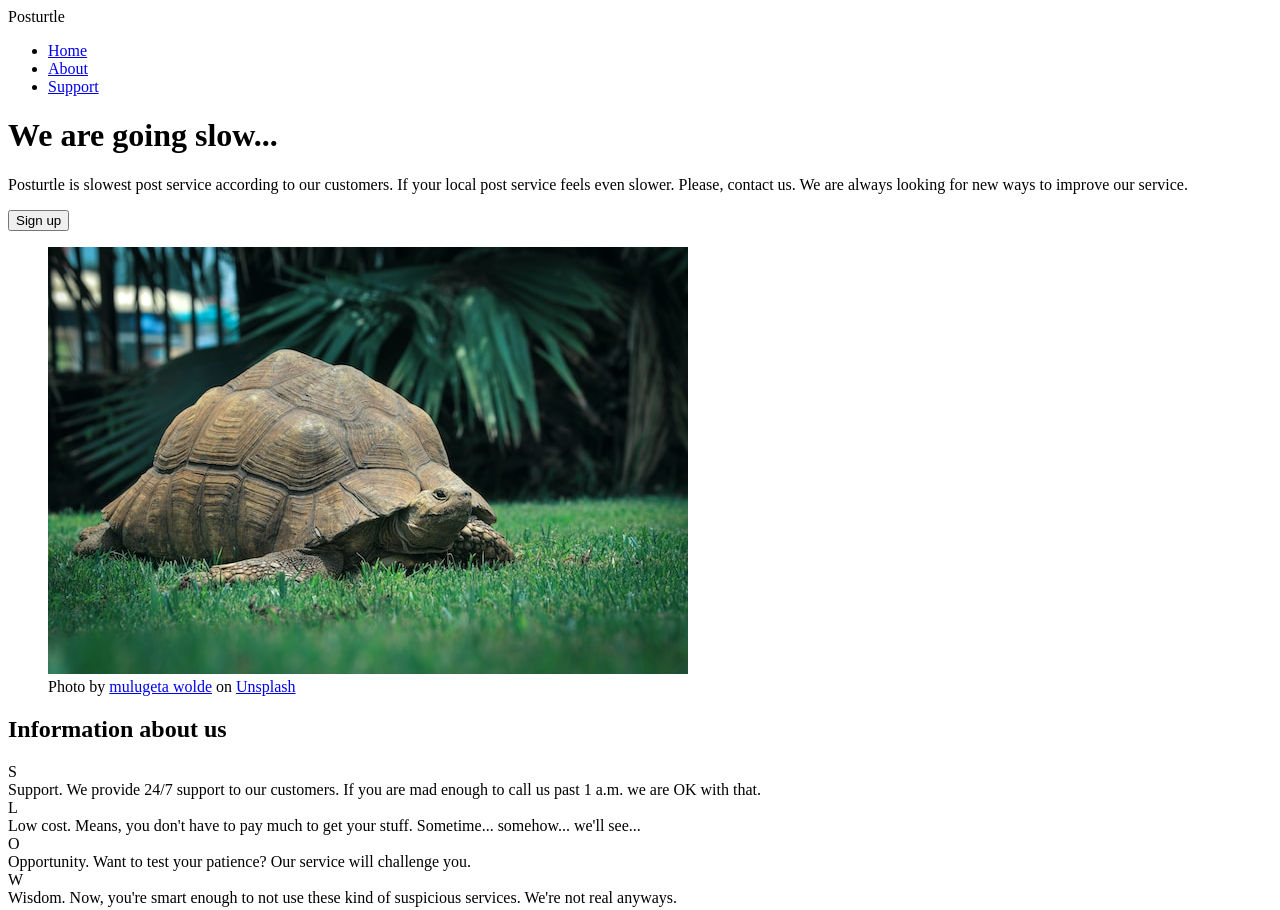
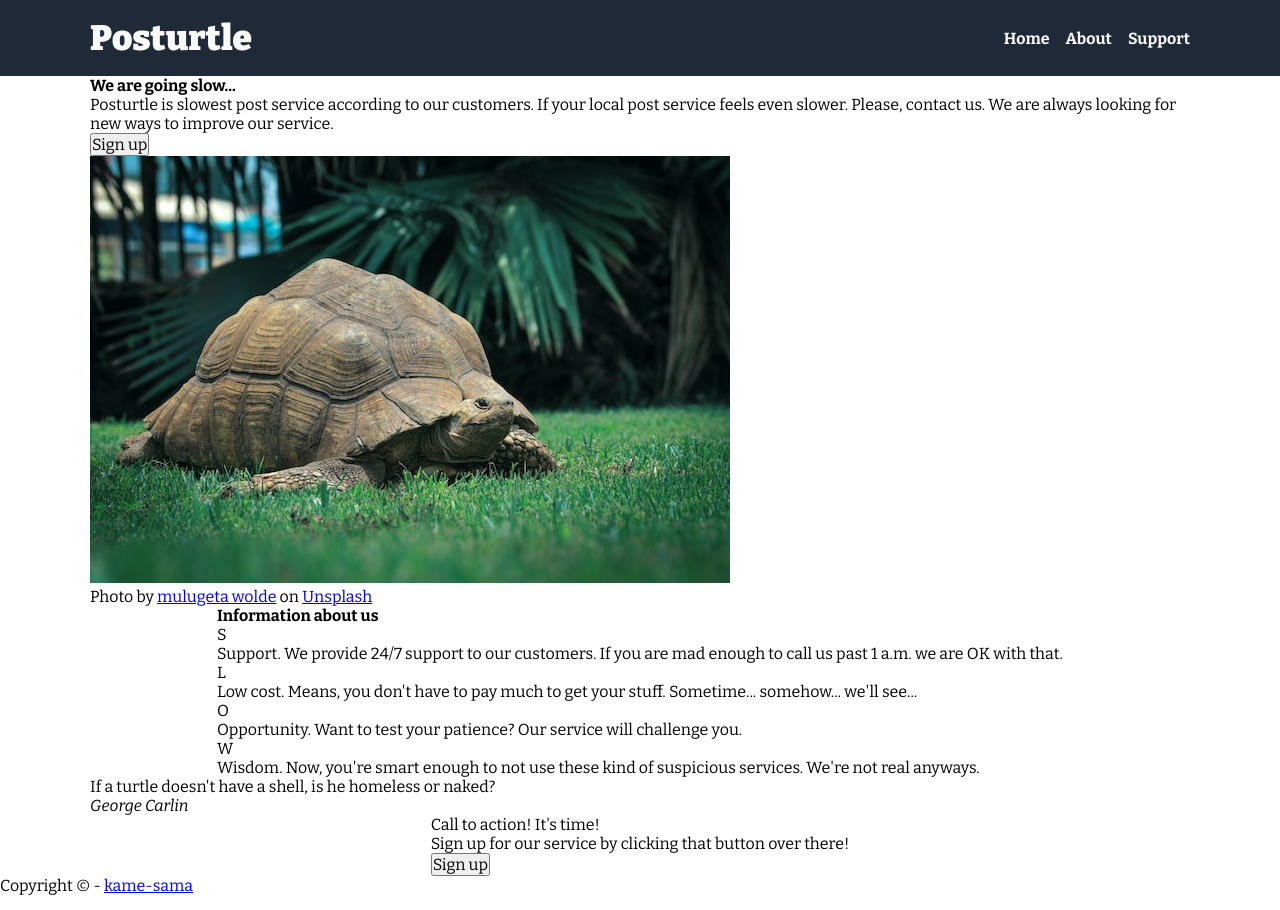
Before and after one commit to kame-sama/posturtle-landing, a plain HTML site: page index.html in a window 1280 px wide. Shown: the top 910 px of the page. Drawn offline with nearby package versions, Linux system fonts and the light colour scheme.

Commit message:
Add styles to navbar

```diff
--- /dev/null
+++ b/css/styles.css
@@ -0,0 +1,49 @@
+@import url('https://fonts.googleapis.com/css2?family=Bitter:ital,wght@0,100;0,200;0,300;0,400;0,500;0,600;0,700;0,800;0,900;1,100;1,200;1,300;1,400;1,500;1,600;1,700;1,800;1,900&display=swap');
+
+* {
+    box-sizing: border-box;
+    padding: 0;
+    margin: 0;
+    font-family: 'Bitter', serif;
+    font-size: 16px;
+}
+
+body {
+    display: flex;
+    flex-direction: column;
+}
+
+.container {
+    max-width: 1100px;
+    margin: 0 auto;
+}
+
+.navbar {
+    background-color: #1f2937;
+    font-weight: 700;
+    color: #f9faf8;
+    height: 76px;
+}
+
+.navbar .container {
+    display: flex;
+    justify-content: space-between;
+    align-items: center;
+    height: 100%;
+}
+
+.logo {
+    font-size: 2.2em;
+    font-weight: 900;
+}
+
+ul.nav {
+    list-style-type: none;
+    display: flex;
+    gap: 16px;
+}
+
+.nav a {
+    color: #f9faf8;
+    text-decoration: none;
+}
--- a/index.html
+++ b/index.html
@@ -1,41 +1,53 @@
 <!DOCTYPE html>
 <html lang="en">
+
 <head>
     <meta charset="UTF-8">
     <meta name="viewport" content="width=device-width, initial-scale=1.0">
     <title>Posturtle</title>
+    <link rel="stylesheet" href="css/styles.css">
 </head>
+
 <body>
     <nav class="navbar">
+        <div class="container">
             <div class="logo">Posturtle</div>
             <ul class="nav">
                 <li><a href="#">Home</a></li>
                 <li><a href="#">About</a></li>
                 <li><a href="#">Support </a></li>
             </ul>
+        </div>
     </nav>
     <header>
         <div class="container">
+            <div>
                 <h1>We are going slow...</h1>
                 <p>
-                Posturtle is slowest post service according to our customers. If your local post service feels even slower. Please, contact us. We are always looking for new ways to improve our service.
+                    Posturtle is slowest post service according to our customers. If your local post service feels even
+                    slower. Please, contact us. We are always looking for new ways to improve our service.
                 </p>
                 <button>Sign up</button>
             </div>
             <figure>
                 <img src="images/turtle.jpg" alt="Turtle laying on the grass">
                 <figcaption>
-                Photo by <a href="https://unsplash.com/@onestopproductions?utm_content=creditCopyText&utm_medium=referral&utm_source=unsplash">mulugeta wolde</a> on <a href="https://unsplash.com/photos/brown-turtle-on-green-grass-during-daytime-yUbpV56X6LQ?utm_content=creditCopyText&utm_medium=referral&utm_source=unsplash">Unsplash</a>
+                    Photo by <a
+                        href="https://unsplash.com/@onestopproductions?utm_content=creditCopyText&utm_medium=referral&utm_source=unsplash">mulugeta
+                        wolde</a> on <a
+                        href="https://unsplash.com/photos/brown-turtle-on-green-grass-during-daytime-yUbpV56X6LQ?utm_content=creditCopyText&utm_medium=referral&utm_source=unsplash">Unsplash</a>
                 </figcaption>
             </figure>
+        </div>
     </header>
-    <div class="about">
+    <div class="about container">
         <h2>Information about us</h2>
-        <div class="container">
+        <div>
             <div>
                 <div class="icon">S</div>
                 <div class="description">
-                    Support. We provide 24/7 support to our customers. If you are mad enough to call us past 1 a.m. we are OK with that.
+                    Support. We provide 24/7 support to our customers. If you are mad enough to call us past 1 a.m. we
+                    are OK with that.
                 </div>
             </div>
             <div>
@@ -53,19 +65,22 @@
             <div>
                 <div class="icon">W</div>
                 <div class="description">
-                    Wisdom. Now, you're smart enough to not use these kind of suspicious services. We're not real anyways.
+                    Wisdom. Now, you're smart enough to not use these kind of suspicious services. We're not real
+                    anyways.
                 </div>
             </div>
         </div>
     </div>
     <div class="quote">
+        <div class="container">
             <blockquote>
                 If a turtle doesn't have a shell, is he homeless or naked?
             </blockquote>
             <cite>George Carlin</cite>
         </div>
-    <div class="action">
-        <div class="container">
+    </div>
+    <div class="action container">
+        <div>
             <p>Call to action! It's time!</p>
             <p>Sign up for our service by clicking that button over there!</p>
         </div>
@@ -75,4 +90,5 @@
         Copyright &copy - <a href="github.com/kame-sama">kame-sama</a>
     </footer>
 </body>
+
 </html>
```
Lines whose indentation alone changed are shown as unchanged.
